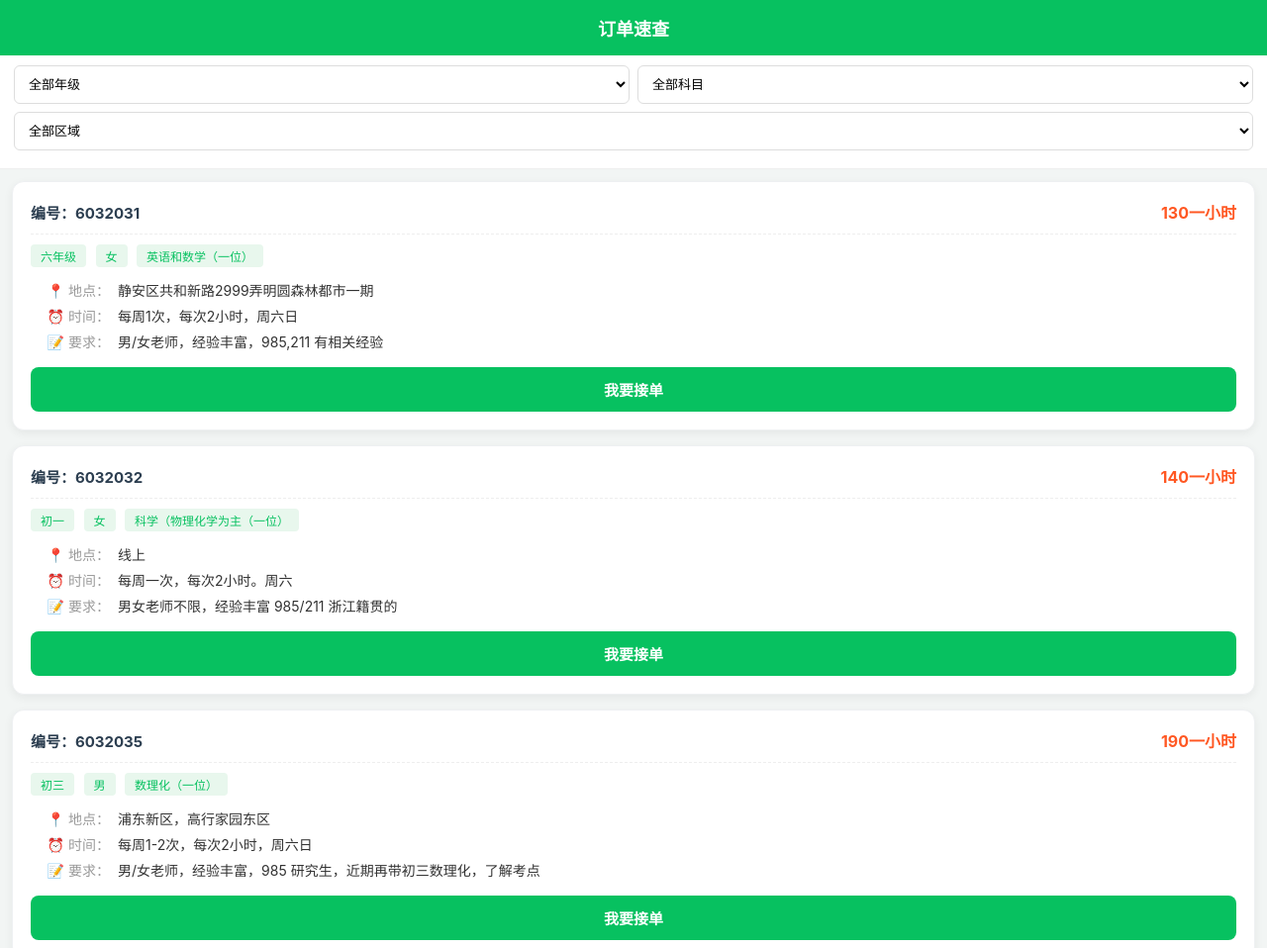
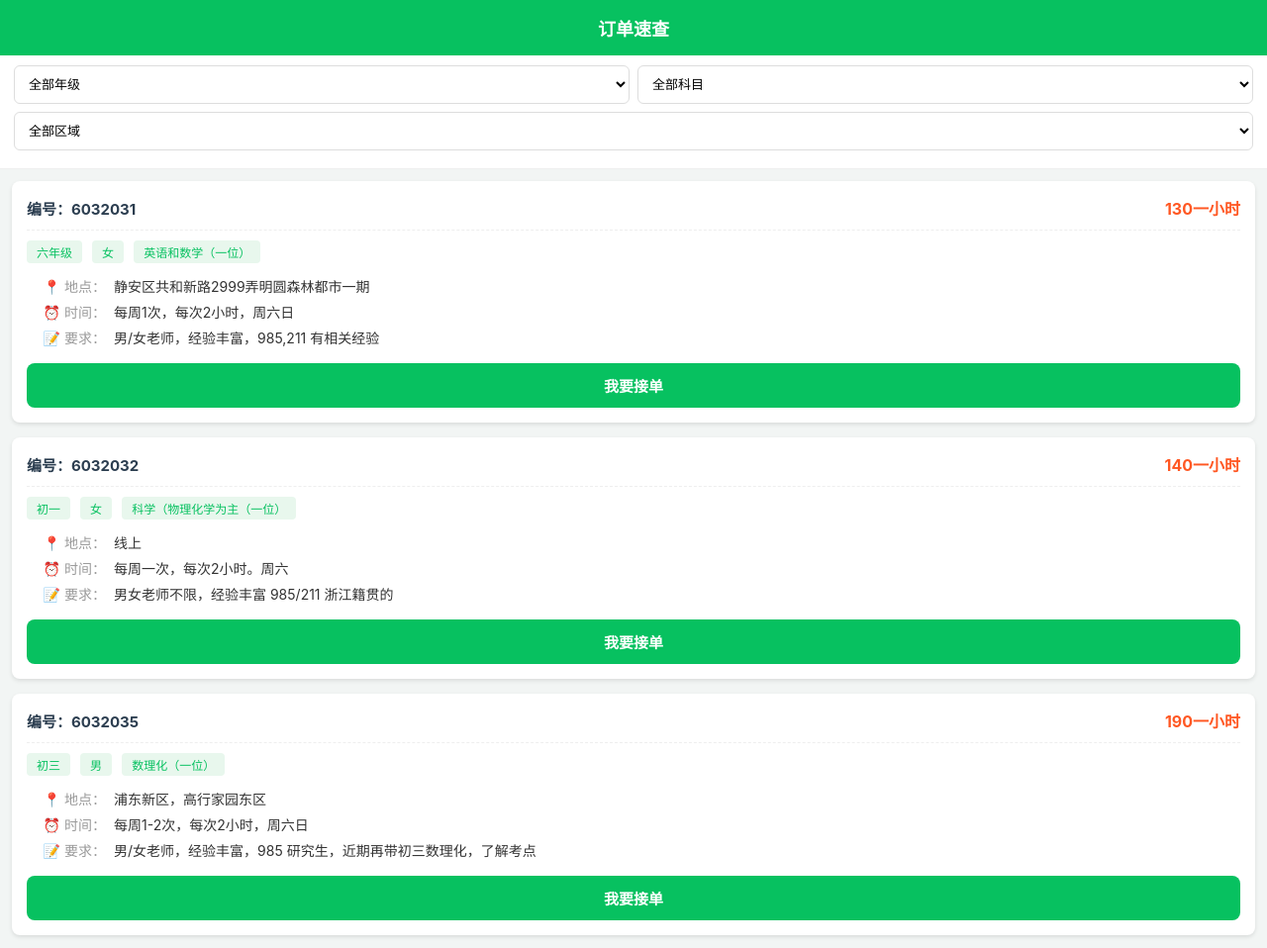
Before and after one commit to longhuaizhix-dev/jiajiao-app, a plain HTML site: page index.html in a window 1280 px wide. Shown: the top 958 px of the page at 99% size. Drawn offline with Linux system fonts and the light colour scheme.

Commit message:
Update index.html

```diff
--- a/index.html
+++ b/index.html
@@ -12,7 +12,7 @@
         .filter-box { flex: 1; margin: 0 4px; }
         select { width: 100%; padding: 10px; border: 1px solid #ddd; border-radius: 6px; font-size: 13px; background: #fff; outline: none; }
         .order-list { padding: 12px; }
-        .order-card { background: white; border-radius: 12px; padding: 18px; margin-bottom: 15px; box-shadow: 0 3px 10px rgba(0,0,0,0.06); border: 1px solid #eef0f2; }
+        .order-card {background-color: #fff;border-radius: 8px; box-shadow: 0 2px 4px rgba(0, 0, 0, 0.1); margin-bottom: 15px;padding: 15px;font-size: 18px; }
         .order-header { display: flex; justify-content: space-between; align-items: center; margin-bottom: 10px; border-bottom: 1px dashed #eee; padding-bottom: 10px; }
         .order-id { font-size: 15px; font-weight: bold; color: #2c3e50; }
         .order-price { color: #ff5722; font-size: 16px; font-weight: bold; }
```
